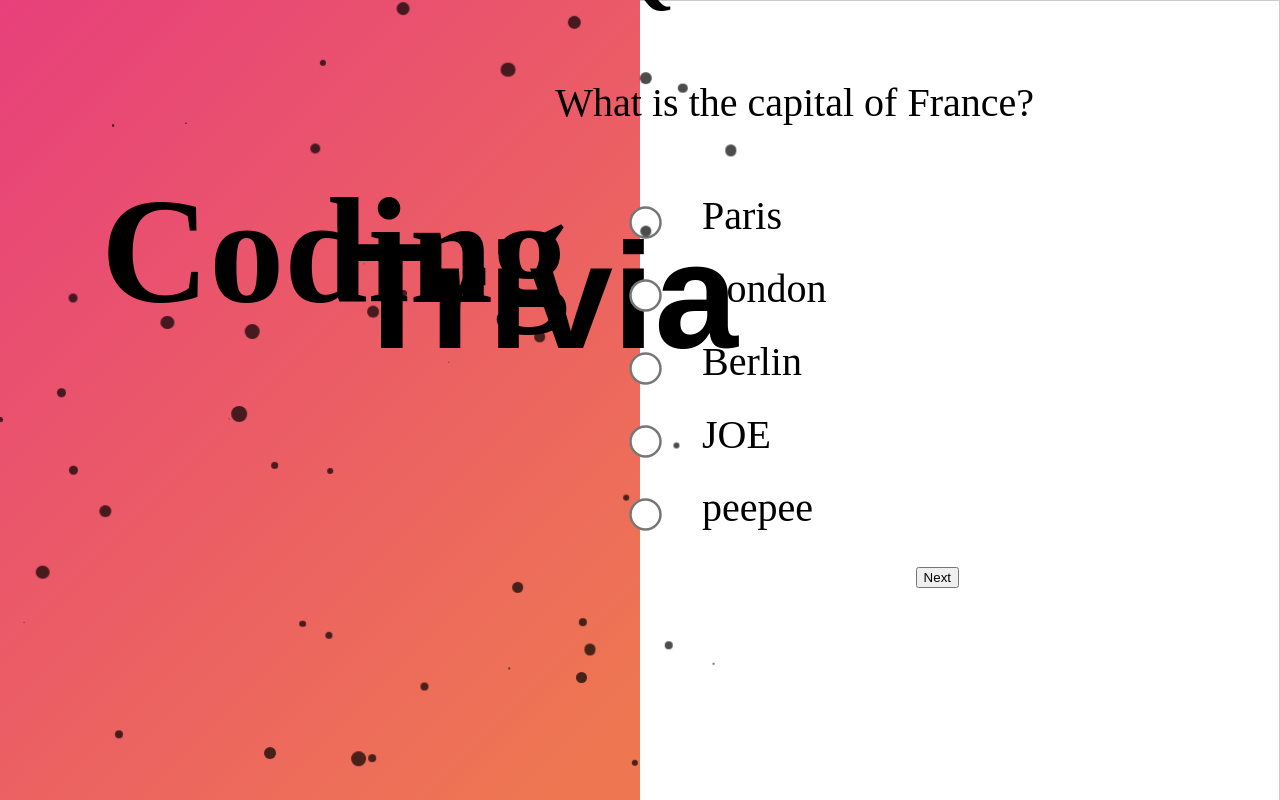
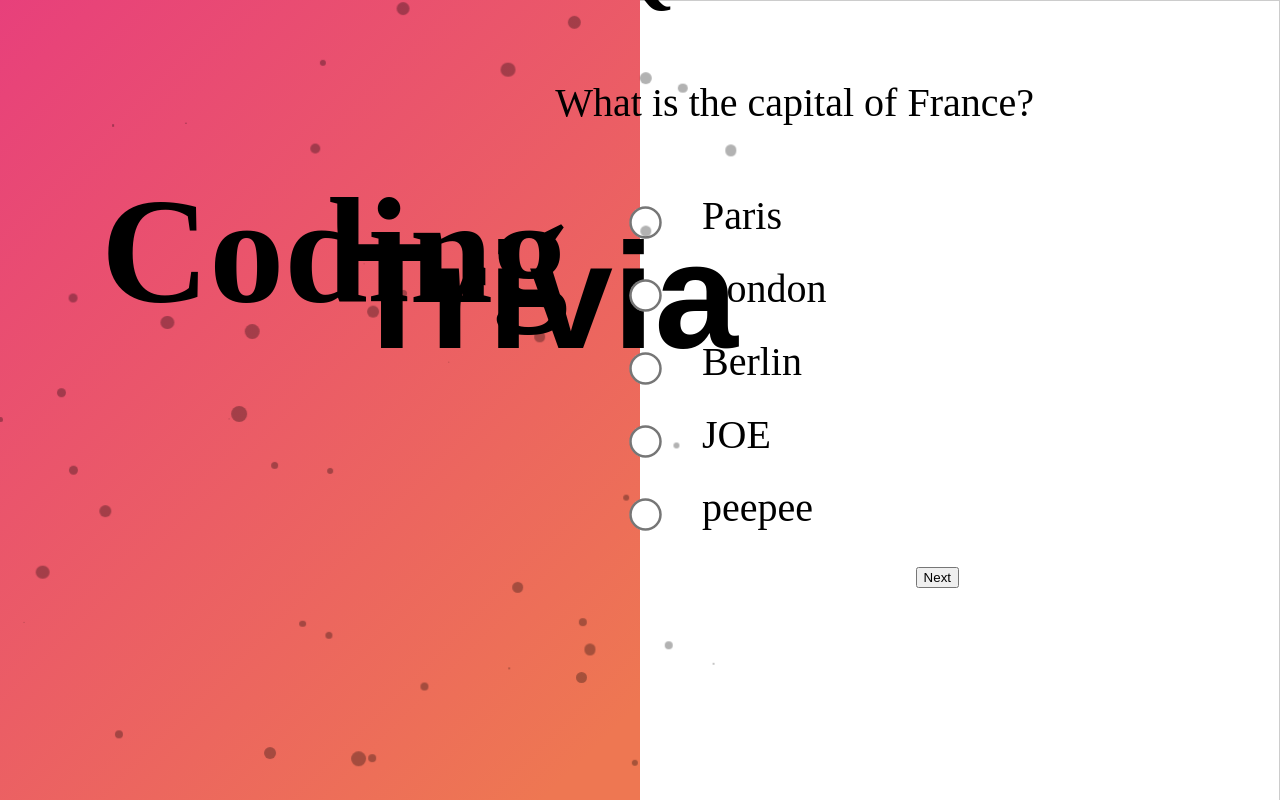
Before and after one commit to KoalaBear-jpg/coding-quiz, a plain HTML site: page index.html in a window 1280 px wide. Shown: the top 800 px of the page. Drawn offline with Linux system fonts and the light colour scheme.

Commit message:
added credits and opacity changes to floating ball code as well as added comments

```diff
--- a/style.css
+++ b/style.css
@@ -102,10 +102,13 @@
     font-family: 'Times New Roman', Times, serif;
 }
 
+
+/* .ball is also an addition from Nash Vail on codepen.io
+   Opacity changes were made as well as screen coverage being reduced */
 .ball {
     position: absolute;
     border-radius: 100%;
-    opacity: 0.7;
+    opacity: 0.3;
     }
 
 
```
Also changed, not shown: script.js (+11 -2 lines).
